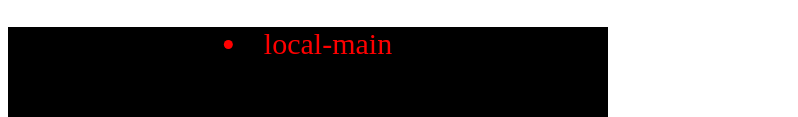
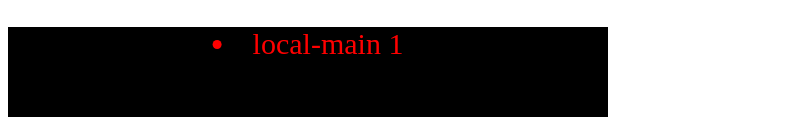
Before and after one commit to vinsonf/mf-11-01-22, a plain HTML site: page day01/index.html in a window 1280 px wide. Shown: the part 465-582 px from the top of the page, without its empty margins (0-798 px from the left). Drawn offline with Linux system fonts and the light colour scheme.

Commit message:
add text

```diff
--- a/day01/index.html
+++ b/day01/index.html
@@ -21,7 +21,7 @@
     </ol>
 
     <div class="git-flow">
-        <li>local-main</li>
+        <li>local-main 1</li>
         <li>local-feature</li>
         <li>remote-feature</li>
         <li>remote-main</li>
```
